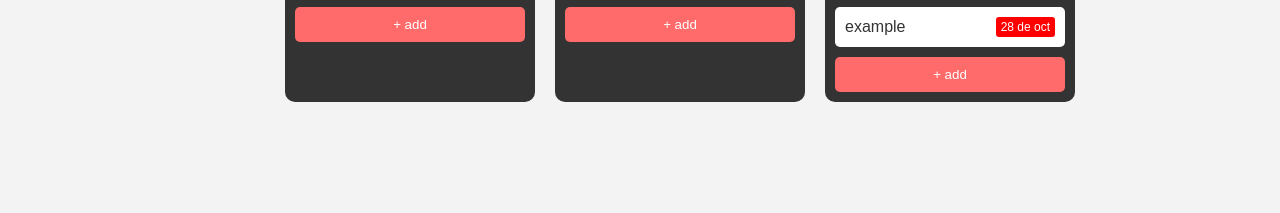
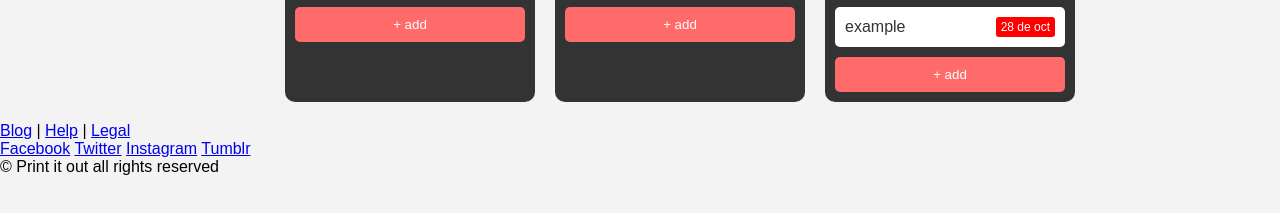
Before and after one commit to alvaroyay/Interfaces-2024-2025, a plain HTML site: page PROYECTOUNIDAD2/Práctica2_Álvaro_García_Martín.html in a window 1280 px wide. Shown: the part 259-472 px from the top of the page. Drawn offline with Linux system fonts and the light colour scheme.

Commit message:
Práctica2_Álvaro_García_Martín.html

```diff
--- a/PROYECTOUNIDAD2/Práctica2_Álvaro_García_Martín.html
+++ b/PROYECTOUNIDAD2/Práctica2_Álvaro_García_Martín.html
@@ -46,7 +46,7 @@
 
     <aside class="barralateral">
     <div class="barralateral-item">
-        <img src="imagen 1.png" alt="imagen" style="width: 24px; height: 24px;">
+        <img src="imagen 1.png" alt="imagen" style="width: 24px; height: 24px;"> <!-- recortes de los iconos originales todos 24x24 px-->
     </div>
     <div class="barralateral-item.">
         <img src="imagen 2.png" alt="imagen" style="width: 24px; height: 24px;">
@@ -55,5 +55,19 @@
         <img src="imagen 3.png" alt="imagen" style="width: 24px; height: 24px;">
     </div>
 </aside>
+<footer class="pie">
+    <div class="links1">
+        <a href="#">Blog</a> | <!-- href para poner los links si fuese funcional-->
+        <a href="#">Help</a> |
+        <a href="#">Legal</a>
+    </div>
+    <div class="redessociales">
+        <a href="#">Facebook</a>
+        <a href="#">Twitter</a>
+        <a href="#">Instagram</a>
+        <a href="#">Tumblr</a>
+    </div>
+    <p>&copy; Print it out all rights reserved</p> <!-- arroba es &copy-->
+</footer>
 </body>
 </html>
```
